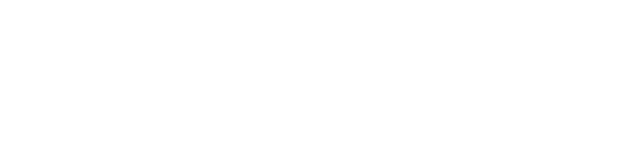
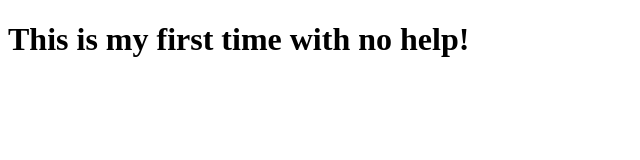
Before and after one commit to TheOldLearner/git_test, a plain HTML site: page html-boilerplate/index.html in a window 1280 px wide. Shown: the whole page, without its empty margins (0-640 px from the left). Drawn offline with Linux system fonts and the light colour scheme.

Commit message:
modified index.html to add basic html

```diff
--- a/html-boilerplate/index.html
+++ b/html-boilerplate/index.html
@@ -1,3 +1,11 @@
 <!DOCTYPE html>
-<html lang="en">
+<html lang="eng">
+    <head>
+        <meta charset="utf-8">
+        <title>My THIRD Webpage</title>
+    </head>
+
+    <body>
+        <h1>This is my first time with no help!</h1>
+    </body>
 </html>
```
